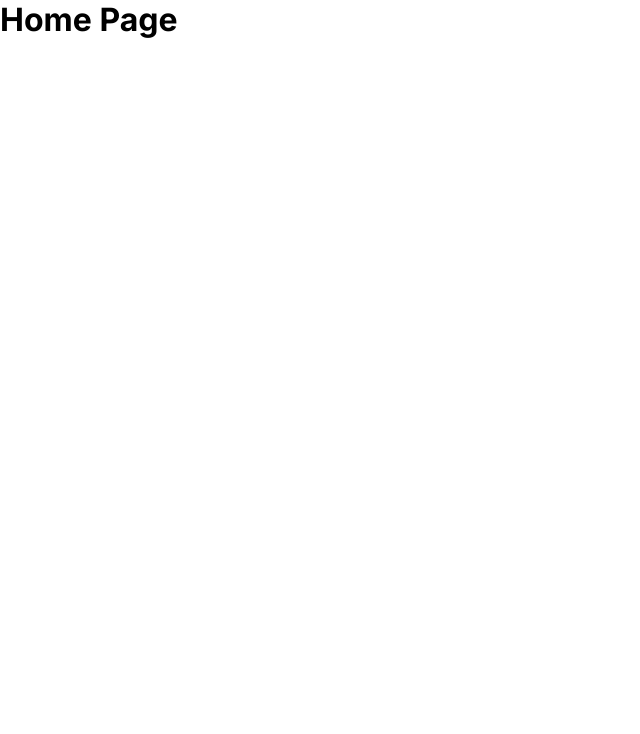
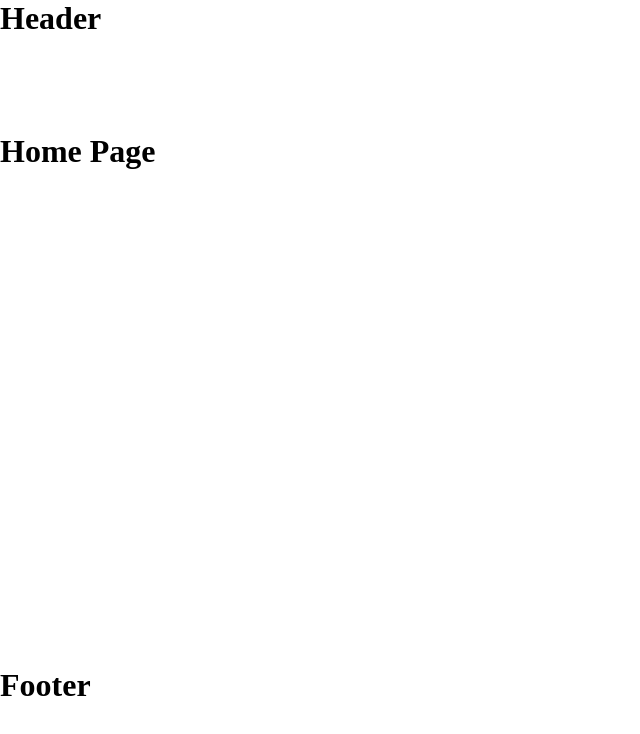
Before and after one commit to amanag0101/vinayak-academy, a Next.js app: page / in a window 1280 px wide. Shown: the top 734 px of the page, without its empty margins (0-640 px from the left). Built offline with nearby package versions, Linux system fonts and the light colour scheme.

Commit message:
designed basic layout

```diff
--- /dev/null
+++ b/app/components/Footer.tsx
@@ -0,0 +1,7 @@
+export const Footer = () => {
+    return (
+        <div>
+            <h1>Footer</h1>
+        </div>
+    );
+}
--- /dev/null
+++ b/app/components/Header.tsx
@@ -0,0 +1,7 @@
+export const Header = () => {
+    return (
+        <div>
+            <h1>Header</h1>
+        </div>
+    );
+}
--- /dev/null
+++ b/app/layout.module.css
@@ -0,0 +1,14 @@
+.layout {
+    display: flex;
+    flex-direction: column;
+    height: 100vh;
+}
+
+.layout .header,
+.layout .footer {
+    height: 20vh;
+}
+
+.layout .content {
+    height: 80vh;
+}
--- a/app/layout.tsx
+++ b/app/layout.tsx
@@ -1,22 +1,22 @@
-import './globals.css'
-import type { Metadata } from 'next'
-import { Inter } from 'next/font/google'
-
-const inter = Inter({ subsets: ['latin'] })
-
-export const metadata: Metadata = {
-  title: 'Create Next App',
-  description: 'Generated by create next app',
-}
+import "./globals.css";
+import { Header } from "./components/Header";
+import { Footer } from "./components/Footer";
+import styles from "./layout.module.css";
 
 export default function RootLayout({
   children,
 }: {
-  children: React.ReactNode
+  children: React.ReactNode;
 }) {
   return (
-    <html lang="en">
-      <body className={inter.className}>{children}</body>
+    <html>
+      <body className={styles.layout}>
+        <div className={styles.header}><Header /></div>
+
+        <div className={styles.content}>{children}</div>
+
+        <div className={styles.footer}><Footer /></div>
+      </body>
     </html>
-  )
+  );
 }
```
